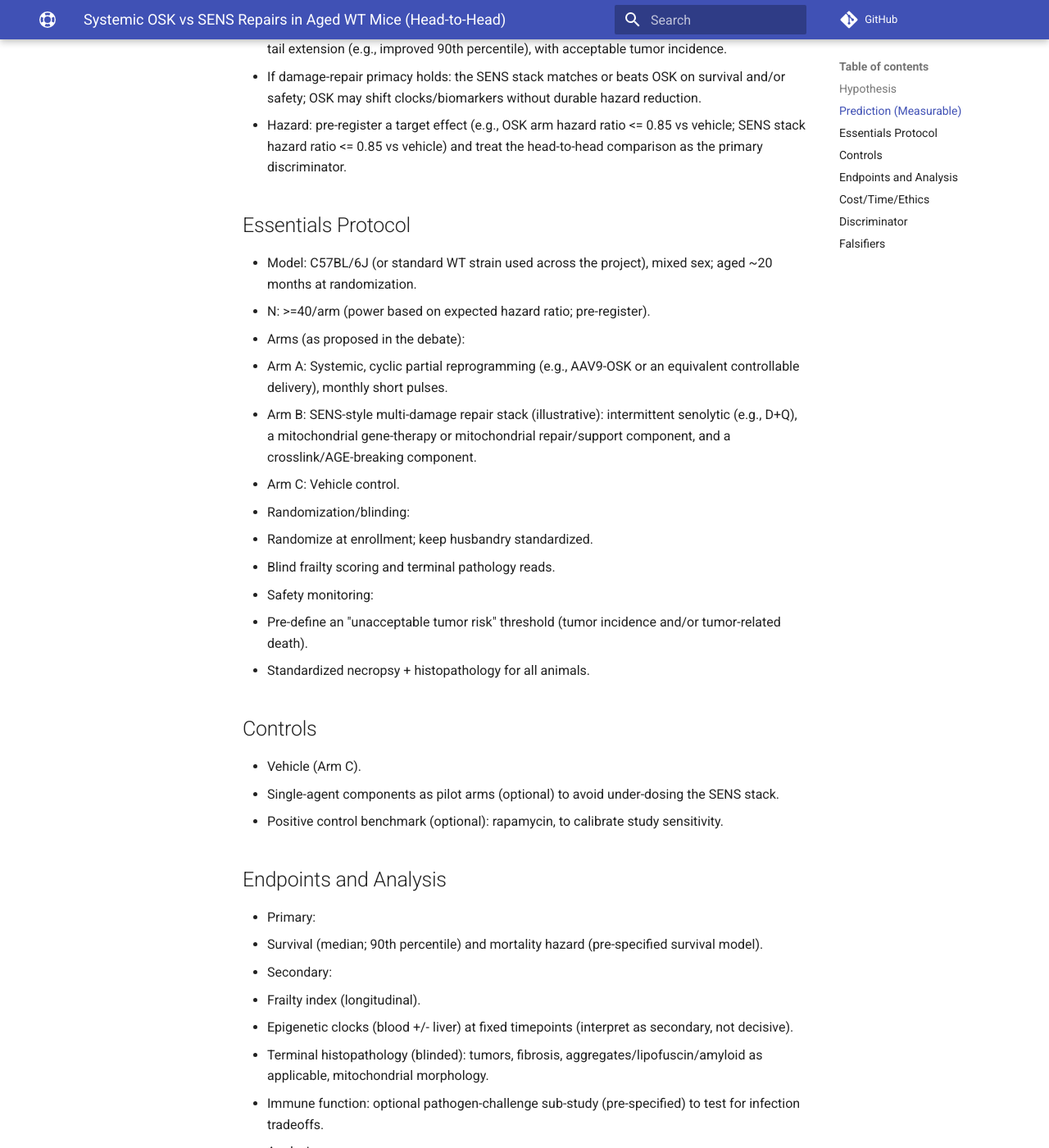
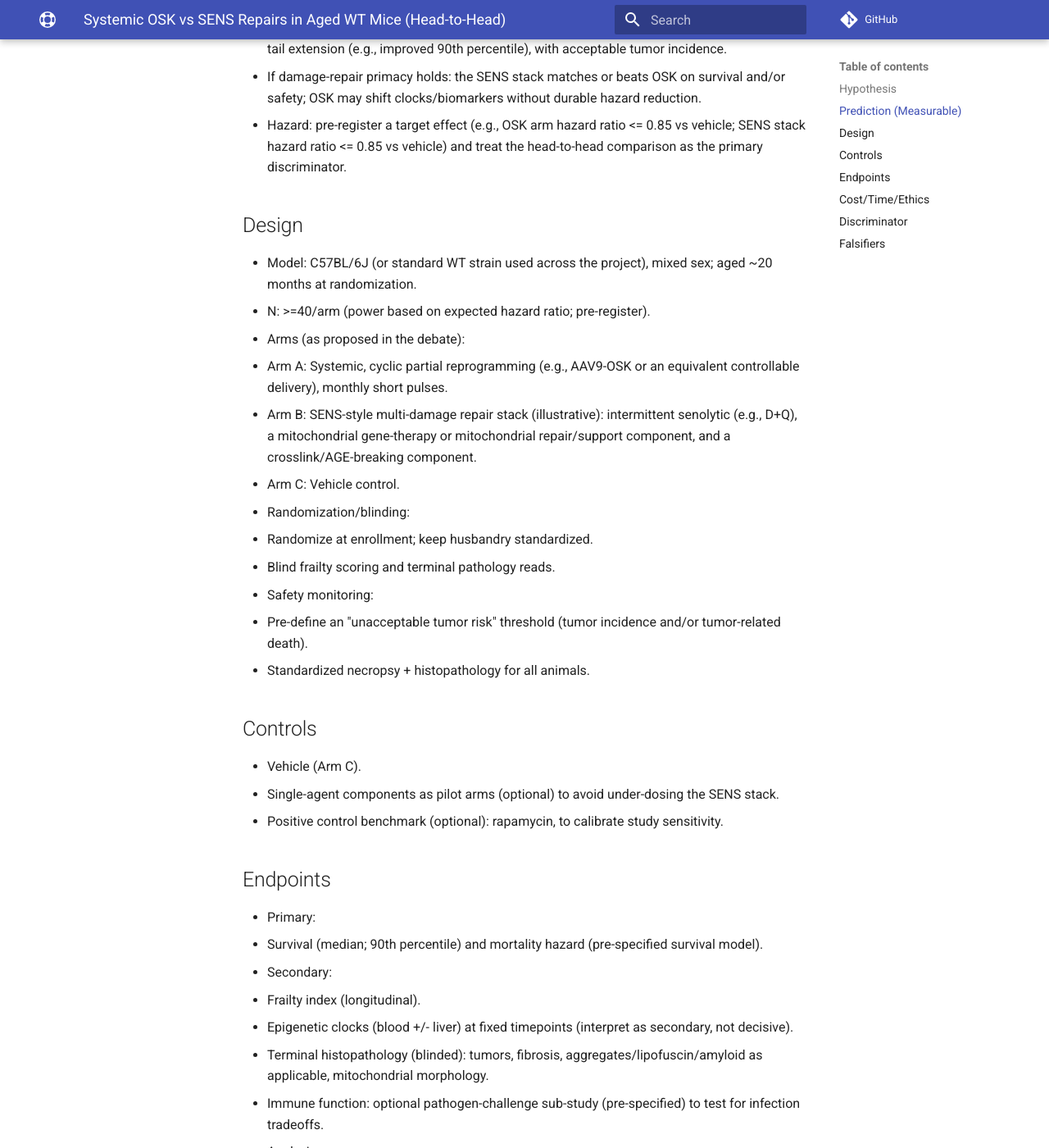
Before and after one commit to djgish485/project-lifespan, an MkDocs documentation site: the page built from docs/experiments/osk_vs_sens_factorial.md, in a window 1280 px wide and 1400 px high, scrolled down 591 px. Shown: the whole window at 82% size. Built offline with MkDocs 1.6.1 and Material for MkDocs 9.7.7, drawn with Linux system fonts in a browser that asks for light colours; comment, search, counter and statistics services are not loaded.

Commit message:
docs(experiments): align OSK-vs-SENS blueprint headings

```diff
--- a/docs/experiments/osk_vs_sens_factorial.md
+++ b/docs/experiments/osk_vs_sens_factorial.md
@@ -17,7 +17,7 @@ In naturally aged wild-type mice, partial epigenetic reprogramming (OSK-style; c
   - If damage-repair primacy holds: the SENS stack matches or beats OSK on survival and/or safety; OSK may shift clocks/biomarkers without durable hazard reduction.
 - Hazard: pre-register a target effect (e.g., OSK arm hazard ratio <= 0.85 vs vehicle; SENS stack hazard ratio <= 0.85 vs vehicle) and treat the head-to-head comparison as the primary discriminator.
 
-## Essentials Protocol
+## Design
 
 - Model: C57BL/6J (or standard WT strain used across the project), mixed sex; aged ~20 months at randomization.
 - N: >=40/arm (power based on expected hazard ratio; pre-register).
@@ -38,7 +38,7 @@ In naturally aged wild-type mice, partial epigenetic reprogramming (OSK-style; c
 - Single-agent components as pilot arms (optional) to avoid under-dosing the SENS stack.
 - Positive control benchmark (optional): rapamycin, to calibrate study sensitivity.
 
-## Endpoints and Analysis
+## Endpoints
 
 - Primary:
   - Survival (median; 90th percentile) and mortality hazard (pre-specified survival model).
```
